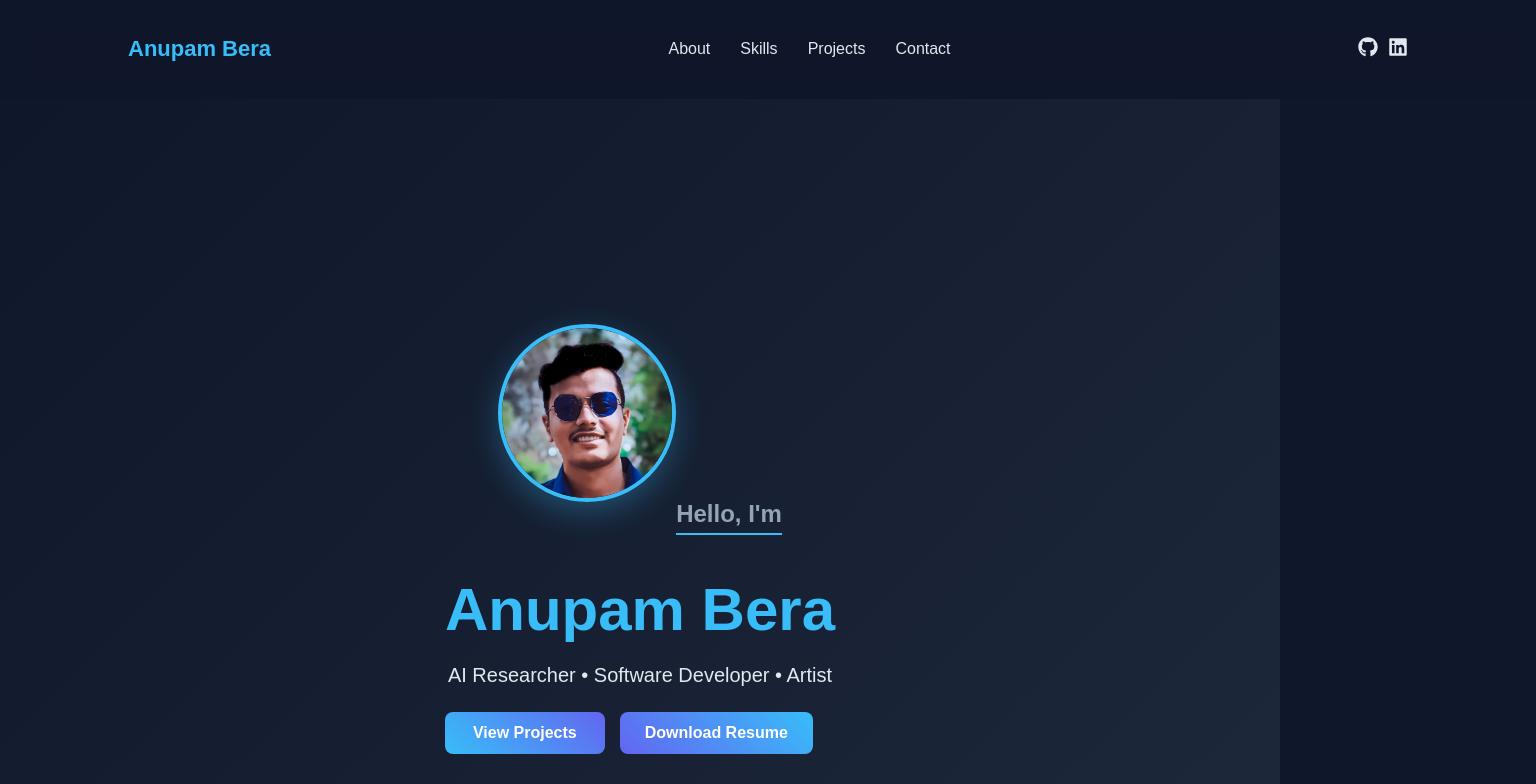
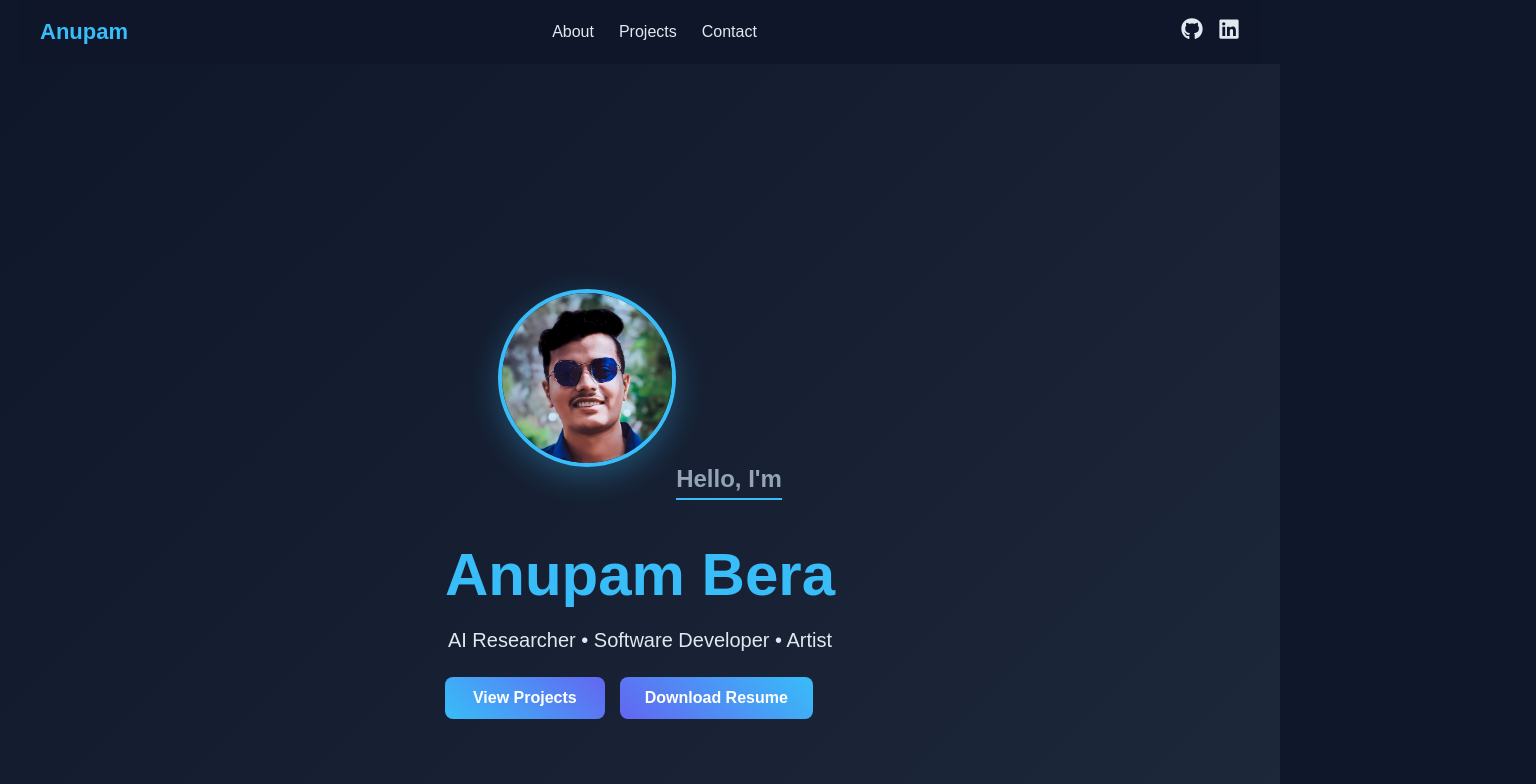
Before and after one commit to Anupam2090/anupam-portfolio, a React (Create React App) app: page / in a window 1280 px wide. Shown: the top 784 px of the page, 1536 px wide, since content can reach past the window. Built offline with nearby package versions, Linux system fonts and the light colour scheme.

Commit message:
git,linked in setup

```diff
--- a/src/components/Navbar.css
+++ b/src/components/Navbar.css
@@ -1,41 +1,66 @@
-.navbar {
-  position: sticky;
-  top: 0;
-  width: 100%;
-  padding: 18px 10%;
-  display: flex;
-  justify-content: space-between;
-  align-items: center;
-  background: rgba(15, 23, 42, 0.8);
-  backdrop-filter: blur(10px);
-  z-index: 100;
+.navbar{
+  position:sticky;
+  top:0;
+  width:100%;
+  padding:18px 20px;
+  display:flex;
+  justify-content:space-between;
+  align-items:center;
+  background:rgba(15,23,42,0.8);
+  backdrop-filter:blur(10px);
+  z-index:100;
+
+  max-width:1200px;
+  margin:auto;
 }
 
-.logo {
-  font-size: 22px;
-  font-weight: 700;
-  color: #38bdf8;
+/* logo */
+
+.logo{
+  font-size:22px;
+  font-weight:700;
+  color:#38bdf8;
 }
 
-.nav-links a {
-  margin: 0 15px;
-  text-decoration: none;
-  color: #e2e8f0;
-  font-weight: 500;
-  transition: 0.3s;
+/* nav links */
+
+.nav-links{
+  display:flex;
+  gap:25px;
 }
 
-.nav-links a:hover {
-  color: #38bdf8;
+.nav-links a{
+  text-decoration:none;
+  color:#e2e8f0;
+  font-weight:500;
+  transition:0.3s;
 }
 
-.socials a {
-  margin-left: 10px;
-  font-size: 20px;
-  color: #e2e8f0;
-  transition: 0.3s;
+.nav-links a:hover{
+  color:#38bdf8;
 }
 
-.socials a:hover {
-  color: #38bdf8;
+/* right side */
+
+.nav-right{
+  display:flex;
+  align-items:center;
 }
+
+/* social icons */
+
+.socials{
+  display:flex;
+  gap:15px;
+}
+
+.socials a{
+  font-size:22px;
+  color:#e2e8f0;
+  transition:0.3s;
+}
+
+.socials a:hover{
+  color:#38bdf8;
+  transform:scale(1.2);
+}
--- a/src/components/Navbar.js
+++ b/src/components/Navbar.js
@@ -1,25 +1,39 @@
 import React from 'react'
+import './Navbar.css'
 import { FaGithub, FaLinkedin } from 'react-icons/fa'
-import './Navbar.css'
 
-const Navbar = () => (
+function Navbar() {
+  return (
     <nav className="navbar">
-    <h1 className="logo">Anupam Bera</h1>
+      <div className="logo">Anupam</div>
+
       <div className="nav-links">
         <a href="#about">About</a>
-      <a href="#skills">Skills</a>
         <a href="#projects">Projects</a>
         <a href="#contact">Contact</a>
       </div>
+
+      <div className="nav-right">
         <div className="socials">
-      <a href="[github.com](https://github.com/Anupam2090)">
+          <a
+            href="https://github.com/Anupam2090"
+            target="_blank"
+            rel="noopener noreferrer"
+          >
             <FaGithub />
           </a>
-      <a href="[linkedin.com](https://linkedin.com/in/anupam-bera)">
+
+          <a
+            href="https://linkedin.com/in/anupam-bera"
+            target="_blank"
+            rel="noopener noreferrer"
+          >
             <FaLinkedin />
           </a>
         </div>
+      </div>
     </nav>
   )
+}
 
 export default Navbar
```
Lines whose indentation alone changed are shown as unchanged.
